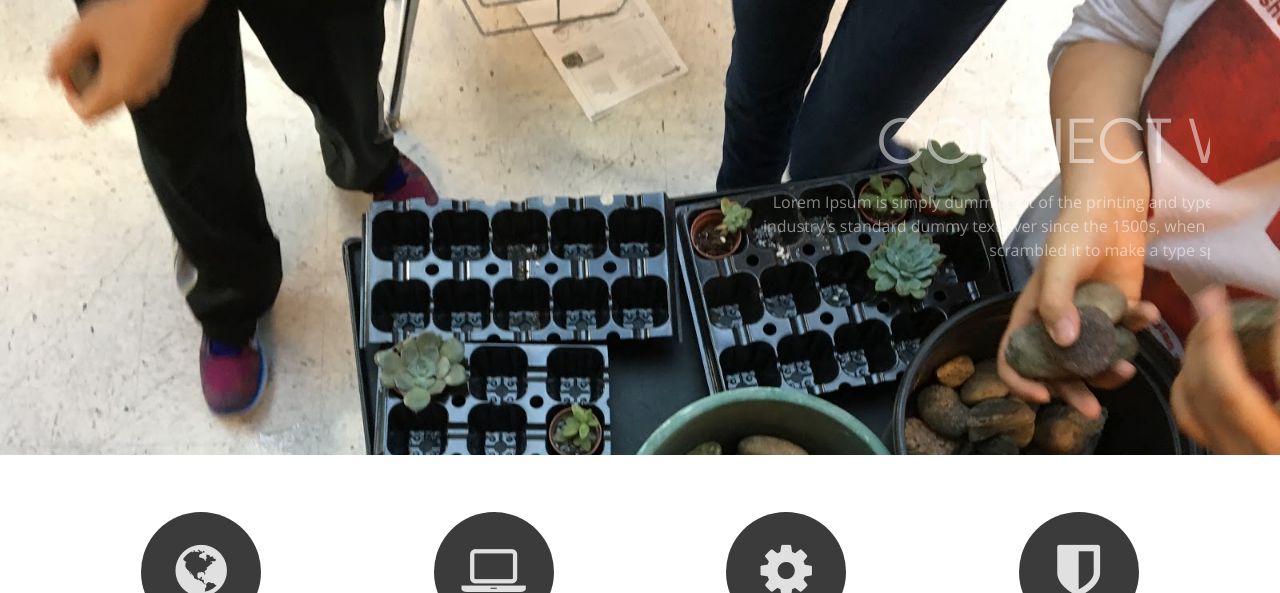
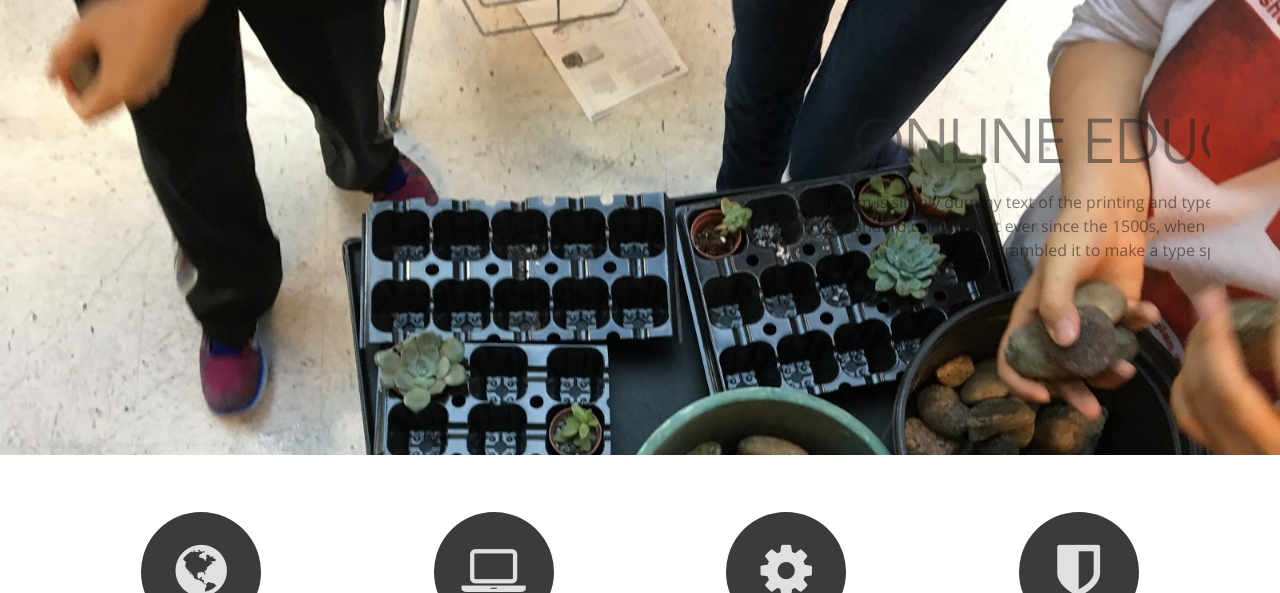
Before and after one commit to EpicHoward/of_Friends, a website built with webpack: page web/index.html in a window 1280 px wide. Shown: the part 207-800 px from the top of the page. Built offline with nearby package versions, Linux system fonts and the light colour scheme.

Commit message:
Add files via upload

```diff
--- a/web/css/slider.css
+++ b/web/css/slider.css
@@ -49,7 +49,7 @@
 .da-slide h2 {
 	font-family: 'texgyreadventorregular';
 	text-transform: uppercase;
-	color: #fff !important;
+	color: #202020;
 	width: 70%;
 	top: 90px;
 	font-size:6em;
@@ -59,7 +59,7 @@
 .da-slide p{
 	font-family: 'open_sansregular';
 	top: 195px;
-	color: #fff !important;
+	color: #101010;
 	font-size: 16px;
 	overflow: hidden;
 	line-height: 24px;
--- a/web/index.html
+++ b/web/index.html
@@ -1,13 +1,8 @@
-<!--A Design by W3layouts
-Author: W3layout
-Author URL: http://w3layouts.com
-License: Creative Commons Attribution 3.0 Unported
-License URL: http://creativecommons.org/licenses/by/3.0/
--->
+
 <!DOCTYPE HTML>
 <html>
 <head>
-<title>Learner a education bootstrap Website Template | Home :: w3layouts</title>
+<title></title>
 <!-- Bootstrap -->
 <link href="css/bootstrap.min.css" rel='stylesheet' type='text/css' />
 <link href="css/bootstrap.css" rel='stylesheet' type='text/css' />
@@ -122,7 +117,7 @@ License URL: http://creativecommons.org/licenses/by/3.0/
 				<h3 class="da-link"><a href="single-page.html" class="fa-btn btn-1 btn-1e">view more</a></h3>
 			</div>
 			<div class="da-slide">
-				<h2>connect with us!</h2>
+				<h2>online educations</h2>
 				<p>Lorem Ipsum is simply dummy text of the printing and typesetting industry.<span class="hide_text">Lorem Ipsum has been the industry's standard dummy text ever since the 1500s, when an unknown printer took a galley of type and scrambled it to make a type specimen book.</span></p>
 				<h3 class="da-link"><a href="single-page.html" class="fa-btn btn-1 btn-1e">view more</a></h3>
 			</div>
@@ -132,7 +127,7 @@ License URL: http://creativecommons.org/licenses/by/3.0/
 				<h3 class="da-link"><a href="single-page.html" class="fa-btn btn-1 btn-1e">view more</a></h3>
 			</div>
 			<div class="da-slide">
-				<h2>connect with us!</h2>
+				<h2>online educations</h2>
 				<p>Lorem Ipsum is simply dummy text of the printing and typesetting industry.<span class="hide_text"> Lorem Ipsum has been the industry's standard dummy text ever since the 1500s, when an unknown printer took a galley of type and scrambled it to make a type specimen book.</span></p>
 				<h3 class="da-link"><a href="single-page.html" class="fa-btn btn-1 btn-1e">view more</a></h3>
 			</div>
```
Also changed, not shown: web/about.html (+2 -7 lines), web/blog.html (+2 -7 lines), web/contact.html (+2 -7 lines), web/single-page.html (+2 -7 lines), web/technology.html (+2 -7 lines), web/images/c1.jpg.
